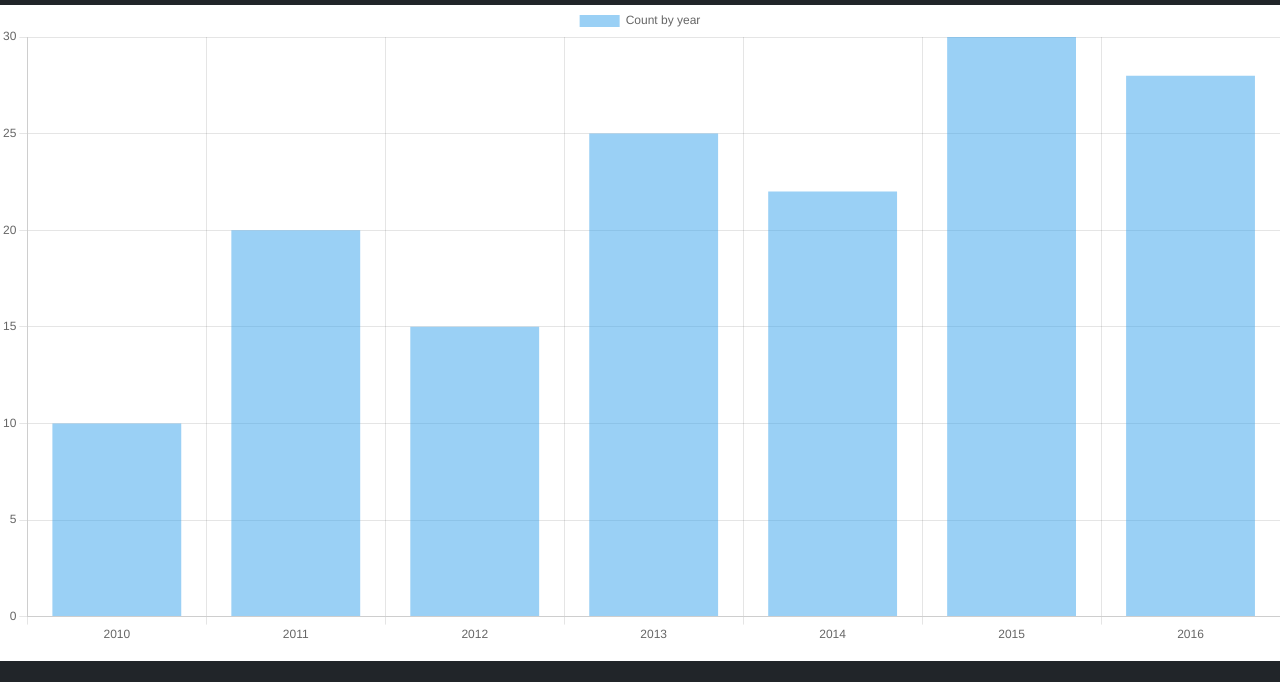
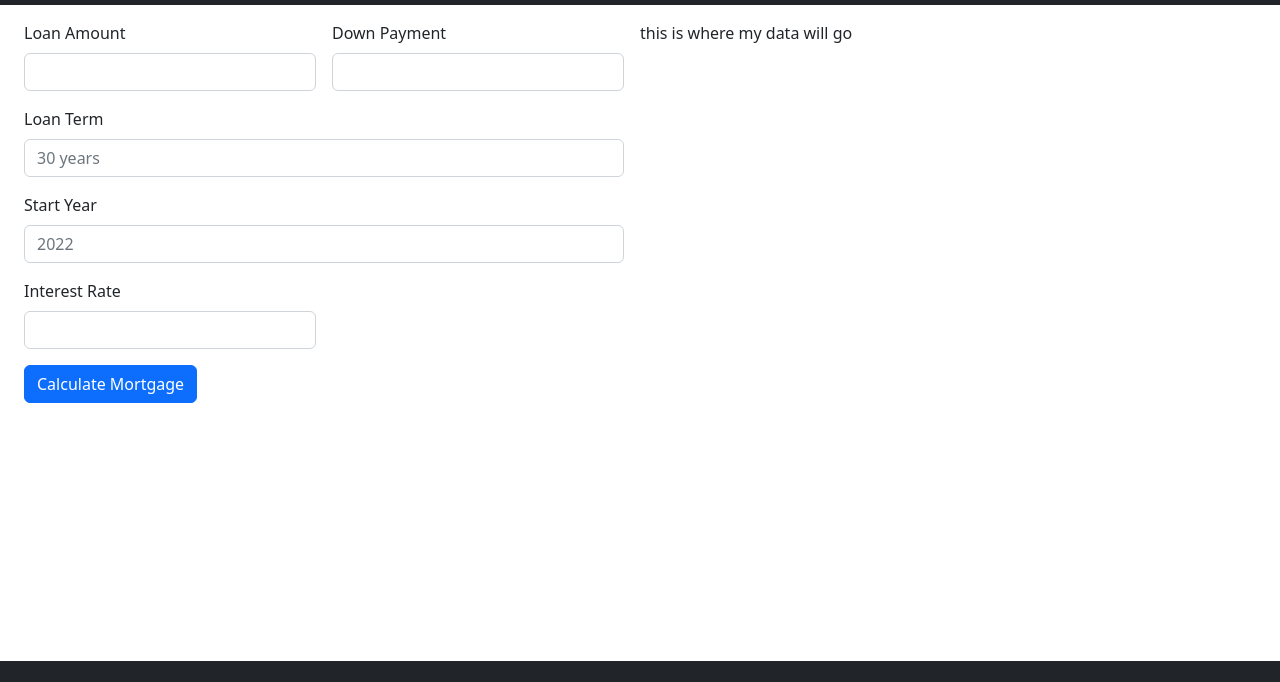
Before and after one commit to barnettet31/promineo-week-9, a website built with webpack: page docs/app.html in a window 1280 px wide. Shown: the part 51-733 px from the top of the page. Built offline with nearby package versions, Linux system fonts and the light colour scheme.

Commit message:
adding functionality of chart and the prism utilities

```diff
--- a/docs/app.html
+++ b/docs/app.html
@@ -44,7 +44,37 @@
       </nav>
     </header>
     <main>
-     <canvas id="myChart"></canvas>
+      <div class="row px-4 g-3">
+  <form id="mortgageForm" class="col row g-3">
+  <div class="col-md-6">
+    <label for="loanAmount" name="loanAmount" class="form-label">Loan Amount</label>
+    <input type="number" class="form-control" name="loanAmount" required id="loanAmount">
+  </div>
+  <div class="col-md-6">
+    <label for="downPayment" class="form-label">Down Payment</label>
+    <input type="number" name="downPayment" class="form-control" required id="downPayment">
+  </div>
+  <div class="col-12">
+    <label for="loanTerm" class="form-label">Loan Term</label>
+    <input type="number" class="form-control" id="loanTerm" name="loanTerm"  required placeholder="30 years">
+  </div>
+  <div class="col-12">
+    <label for="startYear" class="form-label">Start Year</label>
+    <input type="number" required name="startYear" class="form-control" id="startYear" placeholder="2022">
+  </div>
+
+  <div class="col-md-6">
+    <label for="interestRate" class="form-label">Interest Rate</label>
+    <input type="number" name="interestRate" required class="form-control" id="interestRate">
+  </div>
+  <div class="col-12">
+    <button type="submit" class="btn btn-primary">Calculate Mortgage</button>
+  </div>
+</form>
+<div class="col pt-3"><p>this is where my data will go</p></div>
+</div>
+<div class="mx-auto w-50">
+     <canvas id="myChart"></canvas></div>
     </main>
     <footer class="bg-dark py-4 fixed-bottom">
       <div class="row container mx-auto">
@@ -92,6 +122,6 @@
       src="https://cdn.jsdelivr.net/npm/bootstrap@5.2.2/dist/js/bootstrap.bundle.min.js"
       integrity="sha384-OERcA2EqjJCMA+/3y+gxIOqMEjwtxJY7qPCqsdltbNJuaOe923+mo//f6V8Qbsw3"
       crossorigin="anonymous"></script>
-<script src="../dist/bundle.js"></script>
+  <script src="../dist/chart.bundle.js"></script>
     </body>
 </html>
--- /dev/null
+++ b/docs/styles/prism.css
@@ -0,0 +1,3 @@
+/* PrismJS 1.29.0
+https://prismjs.com/download.html#themes=prism-tomorrow&languages=markup+css+clike+javascript+typescript+typoscript */
+code[class*=language-],pre[class*=language-]{color:#ccc;background:0 0;font-family:Consolas,Monaco,'Andale Mono','Ubuntu Mono',monospace;font-size:1em;text-align:left;white-space:pre;word-spacing:normal;word-break:normal;word-wrap:normal;line-height:1.5;-moz-tab-size:4;-o-tab-size:4;tab-size:4;-webkit-hyphens:none;-moz-hyphens:none;-ms-hyphens:none;hyphens:none}pre[class*=language-]{padding:1em;margin:.5em 0;overflow:auto}:not(pre)>code[class*=language-],pre[class*=language-]{background:#2d2d2d}:not(pre)>code[class*=language-]{padding:.1em;border-radius:.3em;white-space:normal}.token.block-comment,.token.cdata,.token.comment,.token.doctype,.token.prolog{color:#999}.token.punctuation{color:#ccc}.token.attr-name,.token.deleted,.token.namespace,.token.tag{color:#e2777a}.token.function-name{color:#6196cc}.token.boolean,.token.function,.token.number{color:#f08d49}.token.class-name,.token.constant,.token.property,.token.symbol{color:#f8c555}.token.atrule,.token.builtin,.token.important,.token.keyword,.token.selector{color:#cc99cd}.token.attr-value,.token.char,.token.regex,.token.string,.token.variable{color:#7ec699}.token.entity,.token.operator,.token.url{color:#67cdcc}.token.bold,.token.important{font-weight:700}.token.italic{font-style:italic}.token.entity{cursor:help}.token.inserted{color:green}
--- a/package.json
+++ b/package.json
@@ -12,8 +12,7 @@
   },
   "dependencies": {
     "bootstrap": "^5.2.2",
-    "chart.js": "^4.0.1",
-    "prismjs": "^1.29.0"
+    "chart.js": "^4.0.1"
   },
   "name": "promineo-week-9",
   "version": "1.0.0",
--- /dev/null
+++ b/src/chart.ts
@@ -0,0 +1,45 @@
+import { createMyChart } from "./modules/chart_module";
+
+const ctx = document.getElementById("myChart") as HTMLCanvasElement;
+const myMortgageForm = document.getElementById(
+  "mortgageForm"
+) as HTMLFormElement;
+interface MortgageData {
+  loanAmount: number;
+  downPayment: number;
+  loanTerm: number;
+  startYear: number;
+  interestRate: number;
+}
+
+
+myMortgageForm.addEventListener("submit", (e) => {
+  e.preventDefault();
+  const formData = new FormData(e.target as HTMLFormElement);
+  const data = Object.fromEntries(formData);
+  const TOTAL_NUMBER_OF_MONTHS = Number(data.loanTerm) * 12;
+  const MONTHLY_INTEREST_RATE = Number(data.interestRate) / 100 / 12;
+  const PRINCIPAL = Number(data.loanAmount) - Number(data.downPayment);
+  let remainingPrincipal = PRINCIPAL;
+  const MONTHLY_PAYMENT = PRINCIPAL * (MONTHLY_INTEREST_RATE * (1 + MONTHLY_INTEREST_RATE) ** TOTAL_NUMBER_OF_MONTHS) / ((1 + MONTHLY_INTEREST_RATE) ** TOTAL_NUMBER_OF_MONTHS - 1);
+  const mortgageData = Array.from({ length: TOTAL_NUMBER_OF_MONTHS }, (_, i) => {
+    const year = Number(data.startYear) + Math.floor(i / 12);
+    const month = i % 12;
+
+    const interest = remainingPrincipal * MONTHLY_INTEREST_RATE;
+    const principal = MONTHLY_PAYMENT - interest;
+
+     remainingPrincipal = remainingPrincipal - principal;
+    return {
+      year,
+      month,
+      interest,
+      principal,
+      remainingPrincipal,
+    };
+  }
+);
+console.table(mortgageData)
+
+  createMyChart(ctx, mortgageData);
+});
--- /dev/null
+++ b/src/modules/chart_module.ts
@@ -0,0 +1,40 @@
+import { Chart } from "chart.js/auto";
+
+type ChartData = {
+  year: number;
+  month: number;
+  interest: number;
+  principal: number;
+  remainingPrincipal: number;
+};
+
+export const createMyChart = (ctx: HTMLCanvasElement, dta: ChartData[]) =>{
+  if(Chart.getChart(ctx)){
+    Chart.getChart(ctx).destroy();
+  }
+return new Chart(ctx, {
+  type: "line",
+
+  data: {
+    labels: dta.map((d) => d.year),
+
+    datasets: [
+      {
+        label: "Remaining Principal",
+        data: dta.map((d) => d.remainingPrincipal),
+        borderColor: "blue",
+        type: "line",
+        order: 0,
+      },
+    ],
+  },
+  options: {
+    plugins: {
+      title: {
+        display: true,
+        text: "Mortgage Over Years",
+      },
+    },
+  },
+});
+}
--- a/tsconfig.json
+++ b/tsconfig.json
@@ -6,6 +6,7 @@
     "target": "es5",
     "jsx": "react",
     "allowJs": true,
-    "moduleResolution": "node"
+    "moduleResolution": "node",
+    "lib":["dom.iterable", "esnext", "dom"],
   }
 }
--- a/webpack.config.js
+++ b/webpack.config.js
@@ -1,7 +1,7 @@
 const path = require("path");
 
 module.exports = {
-  entry: "./src/index.ts",
+  entry: { chart: "./src/chart.ts", code: "./src/code.ts" },
   mode: "development",
   module: {
     rules: [
@@ -12,11 +12,12 @@ module.exports = {
       },
     ],
   },
+
   resolve: {
     extensions: [".tsx", ".ts", ".js"],
   },
   output: {
-    filename: "bundle.js",
+    filename: "[name].bundle.js",
     path: path.resolve(__dirname, "dist"),
   },
 };
```
Also changed, not shown: docs/my_code.html (+25 -6 lines), src/chart_app.ts (deleted, +0 -19 lines), src/index.ts (deleted, +0 -13 lines), dist/chart.bundle.js (added), dist/code.bundle.js (added), dist/prism.js (added), src/code.ts (added), src/modules/code_module.ts (added), 1 other file.
